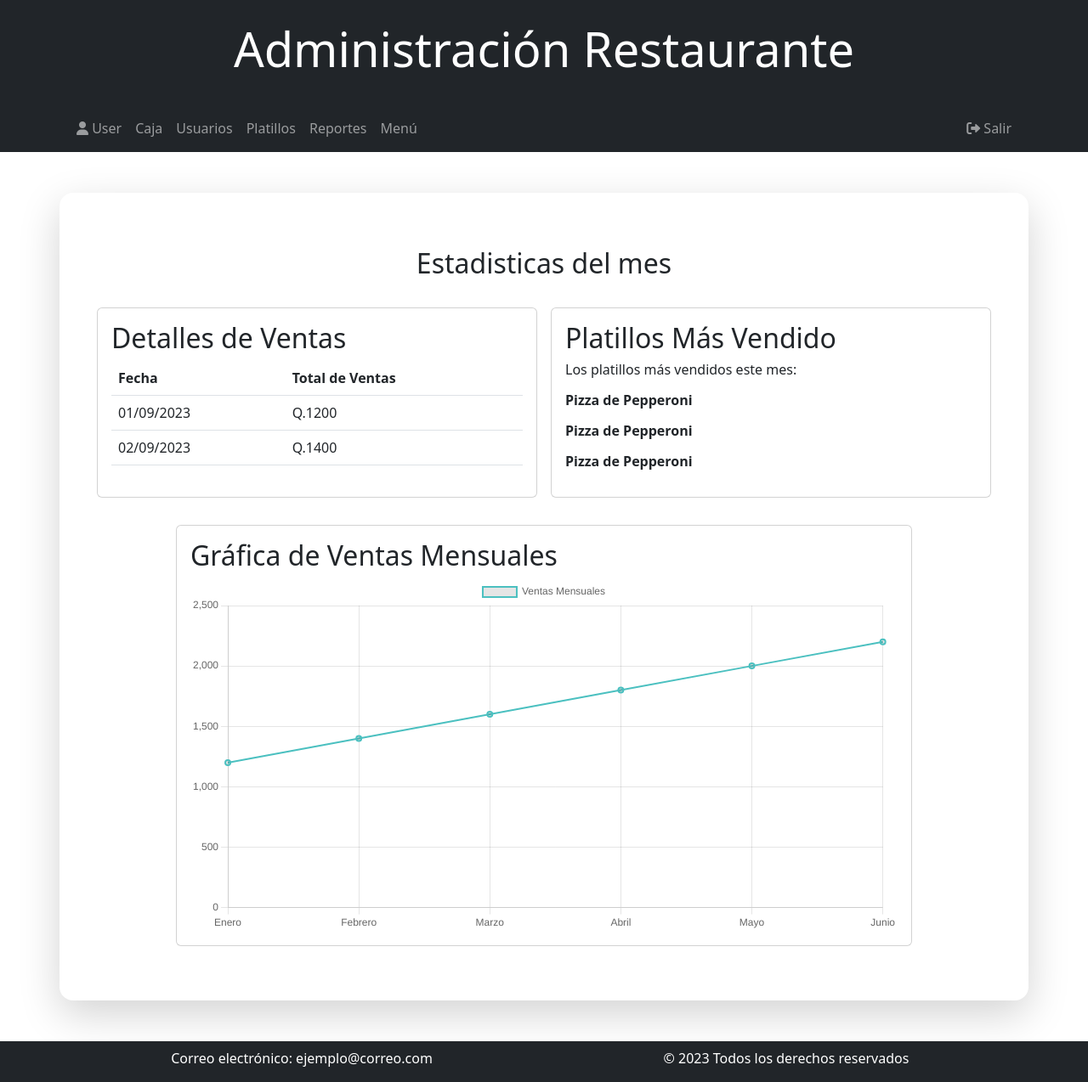
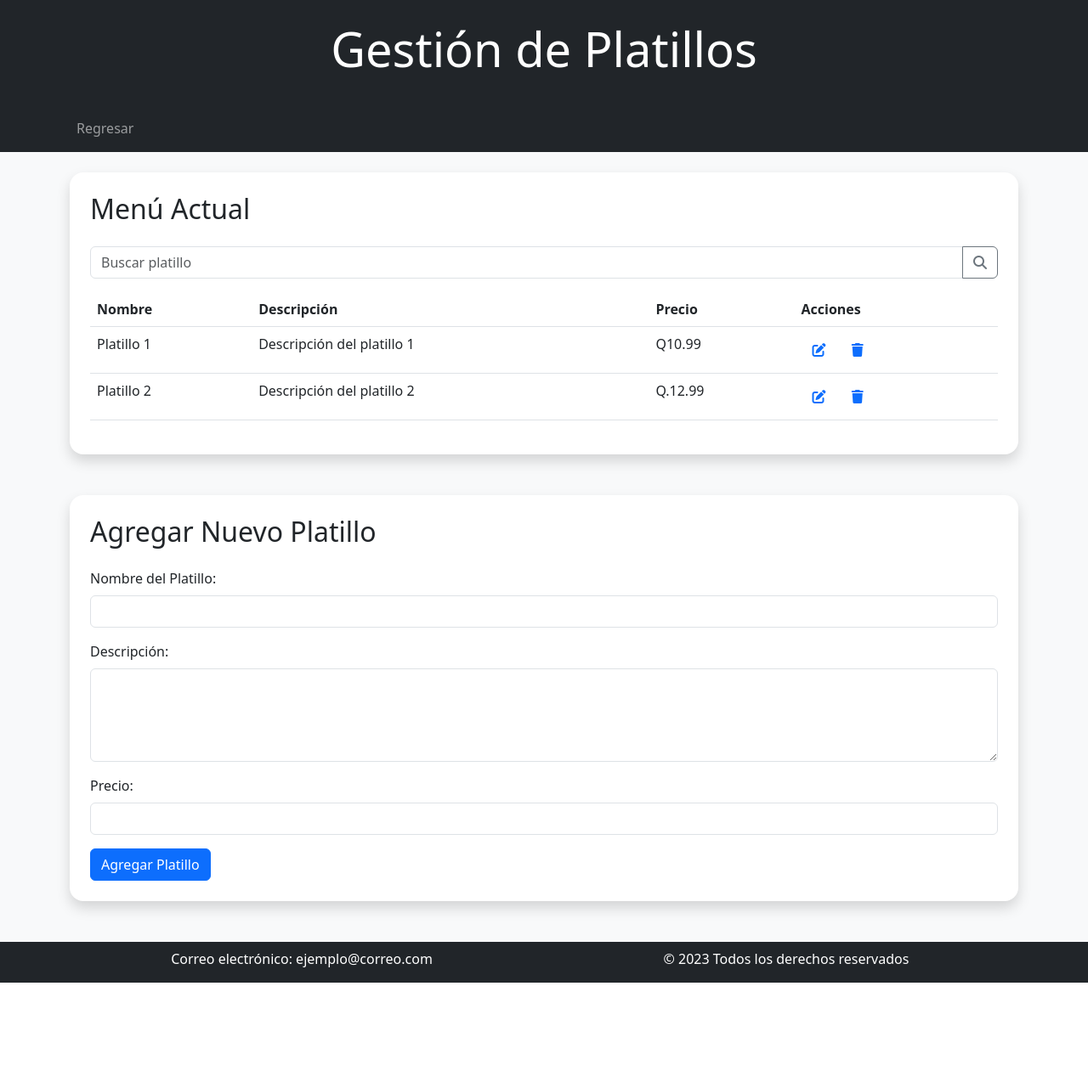
Before and after one commit to jsuhula/sistema-administrativo, a PHP site: page /views/gestion-platillos.php in a window 1280 px wide. Shown: the whole page at 85% size. After the commit the page ends 1157 px from the top, so only its background shows below. Run offline with PHP 8.4, Linux system fonts and the light colour scheme; some libraries are stand-ins or nearby versions.

Commit message:
[ADD] Modulo Gestion Platillos

```diff
--- a/views/gestion-platillos.php
+++ b/views/gestion-platillos.php
@@ -1,110 +1,105 @@
 <!DOCTYPE html>
-<html lang="es">
+<html lang="en">
 
 <head>
     <meta charset="UTF-8">
     <meta name="viewport" content="width=device-width, initial-scale=1.0">
-    <title>Administración</title>
+    <title>Gestión de Platillos</title>
     <link href="https://cdn.jsdelivr.net/npm/bootstrap@5.3.0/dist/css/bootstrap.min.css" rel="stylesheet">
-    <link rel="stylesheet" href="https://cdnjs.cloudflare.com/ajax/libs/font-awesome/6.2.0/css/all.min.css">
+    <link href="https://cdnjs.cloudflare.com/ajax/libs/font-awesome/6.2.0/css/all.min.css" rel="stylesheet">
 </head>
 
-<body>
-
+<body class="bg-light">
     <header class="bg-dark text-white text-center py-4">
-        <h1 class="display-4">Administración Restaurante</h1>
+        <h1 class="display-4">Gestión de Platillos</h1>
     </header>
 
-    <!-- Barra de navegación -->
+    <!-- Barra de navegación con estilos de Bootstrap -->
     <nav class="navbar navbar-expand-lg navbar-dark bg-dark">
         <div class="container">
-            <button class="navbar-toggler" type="button" data-bs-toggle="collapse" data-bs-target="#navbarNav"
-                aria-controls="navbarNav" aria-expanded="false" aria-label="Toggle navigation">
-                <span class="navbar-toggler-icon"></span>
-            </button>
-            <div class="collapse navbar-collapse" id="navbarNav">
             <ul class="navbar-nav">
-                    <li class="nav-item">
-                        <span class="nav-link"><i class="fas fa-user"></i> User</span>
-                    </li>
-                    <li class="nav-item">
-                        <a class="nav-link" href="#caja">Caja</a>
-                    </li>
-                    <li class="nav-item">
-                        <a class="nav-link" href="#usuarios">Usuarios</a>
-                    </li>
-                    <li class="nav-item">
-                        <a class="nav-link" href="views/gestion-platillos.php">Platillos</a>
-                    </li>
-                    <li class="nav-item">
-                        <a class="nav-link" href="#reportes">Reportes</a>
-                    </li>
-                    <li class="nav-item text-white">
-                        <a class="nav-link" href="views/menu.php">Menú</a>
-                    </li>
+                <li class="nav-item"><a class="nav-link" href="../index.php">Regresar</a></li>
             </ul>
         </div>
-            <div class="navbar-nav ml-auto">
-                <li class="nav-item">
-                    <a class="nav-link" href="#salir">
-                        <i class="fas fa-sign-out-alt"></i> Salir
-                    </a>
-                </li>
+    </nav>
+    <main class="container mt-4">
+        <section id="menu" class="bg-white rounded-4 shadow p-4">
+            <h2 class="mb-4">Menú Actual</h2>
+            <div class="input-group mb-3">
+                <input type="text" class="form-control" placeholder="Buscar platillo" aria-label="Buscar platillo"
+                    aria-describedby="button-addon2">
+                <button class="btn btn-outline-secondary" type="button" id="button-addon2">
+                    <i class="fas fa-search"></i>
+                </button>
             </div>
-        </div>
-    </nav>
-
-    <div class="container shadow-lg mt-5 mb-5 p-md-5 rounded-4">
-        <h2 class="text-center pt-3">Estadisticas del mes</h2>
-        <div class="row mt-4">
-            <div class="col-md-6 p-2">
-                <div class="card h-100">
-                    <div class="card-body">
-                        <h2 class="card-title">Detalles de Ventas</h2>
+            <div class="menu-container" style="max-height: 300px; overflow-y: auto;">
                 <table class="table">
                     <thead>
                         <tr>
-                                    <th>Fecha</th>
-                                    <th>Total de Ventas</th>
+                            <th>Nombre</th>
+                            <th>Descripción</th>
+                            <th>Precio</th>
+                            <th>Acciones</th>
                         </tr>
                     </thead>
                     <tbody>
-                                <tr>
-                                    <td>01/09/2023</td>
-                                    <td>Q.1200</td>
+                        <tr data-nombre="Platillo 1" data-descripcion="Descripción del platillo 1" data-precio="$10.99">
+                            <td>Platillo 1</td>
+                            <td>Descripción del platillo 1</td>
+                            <td>Q10.99</td>
+                            <td>
+                                <button class="btn btn-link" data-toggle="modal" data-target="#editarModal"
+                                    data-nombre="Platillo 1" data-descripcion="Descripción del platillo 1"
+                                    data-precio="$10.99">
+                                    <i class="fas fa-edit"></i>
+                                </button>
+                                <button class="btn btn-link" data-toggle="modal" data-target="#eliminarModal"
+                                    data-nombre="Platillo 1">
+                                    <i class="fas fa-trash"></i>
+                                </button>
+                            </td>
                         </tr>
-                                <tr>
-                                    <td>02/09/2023</td>
-                                    <td>Q.1400</td>
+                        <tr data-nombre="Platillo 2" data-descripcion="Descripción del platillo 2" data-precio="$12.99">
+                            <td>Platillo 2</td>
+                            <td>Descripción del platillo 2</td>
+                            <td>Q.12.99</td>
+                            <td>
+                                <button class="btn btn-link" data-toggle="modal" data-target="#editarModal"
+                                    data-nombre="Platillo 2" data-descripcion="Descripción del platillo 2"
+                                    data-precio="$12.99">
+                                    <i class="fas fa-edit"></i>
+                                </button>
+                                <button class="btn btn-link" data-toggle="modal" data-target="#eliminarModal"
+                                    data-nombre="Platillo 2">
+                                    <i class="fas fa-trash"></i>
+                                </button>
+                            </td>
                         </tr>
+
                     </tbody>
                 </table>
             </div>
+
+        </section>
+        <section id="agregar" class="bg-white rounded-4 shadow mt-5 mb-5 p-4 ">
+            <h2 class="mb-4">Agregar Nuevo Platillo</h2>
+            <form>
+                <div class="mb-3">
+                    <label for="nombre" class="form-label">Nombre del Platillo:</label>
+                    <input type="text" class="form-control" id="nombre" required>
                 </div>
+                <div class="mb-3">
+                    <label for="descripcion" class="form-label">Descripción:</label>
+                    <textarea class="form-control" id="descripcion" rows="4" required></textarea>
                 </div>
-            <div class="col-md-6 p-2">
-                <div class="card h-100">
-                    <div class="card-body lh-sm">
-                        <h2 class="card-title">Platillos Más Vendido</h2>
-                        <p>Los platillos más vendidos este mes:</p>
-                        <p><strong>Pizza de Pepperoni</strong></p>
-                        <p><strong>Pizza de Pepperoni</strong></p>
-                        <p><strong>Pizza de Pepperoni</strong></p>
+                <div class="mb-3">
+                    <label for="precio" class="form-label">Precio:</label>
+                    <input type="number" class="form-control" id="precio" required>
                 </div>
-                </div>
-            </div>
-        </div>
-        <div class="row mt-4 justify-content-center">
-            <div class="col-md-10 pb-3">
-                <div class="card">
-                    <div class="card-body">
-                        <h2 class="card-title">Gráfica de Ventas Mensuales</h2>
-                        <canvas id="ventasMensuales"></canvas>
-                    </div>
-                </div>
-            </div>
-        </div>
-    </div>
+                <button type="submit" class="btn btn-primary">Agregar Platillo</button>
+            </form>
+        </section>
+    </main>
     <footer class="bg-dark text-white text-center">
         <div class="container">
             <div class="row">
@@ -120,33 +115,9 @@
 </body>
 
 </html>
-
-<script src="https://cdn.jsdelivr.net/npm/bootstrap@5.3.0/dist/js/bootstrap.min.js"></script>
-<script src="https://cdn.jsdelivr.net/npm/chart.js@3.7.0/dist/chart.min.js"></script>
-
-<!-- Configura la gráfica de ventas mensuales -->
+<script src="https://code.jquery.com/jquery-3.6.0.min.js"></script>
+<script src="https://unpkg.com/@popperjs/core@2"></script>
 <script>
-    var ctx = document.getElementById('ventasMensuales').getContext('2d');
-    var myChart = new Chart(ctx, {
-        type: 'line',
-        data: {
-            labels: ['Enero', 'Febrero', 'Marzo', 'Abril', 'Mayo', 'Junio'],
-            datasets: [{
-                label: 'Ventas Mensuales',
-                data: [1200, 1400, 1600, 1800, 2000, 2200],
-                fill: false,
-                borderColor: 'rgba(75, 192, 192, 1)',
-                borderWidth: 2
-            }]
-        },
-        options: {
-            scales: {
-                y: {
-                    beginAtZero: true
-                }
-            }
-        }
-    });
     document.addEventListener('DOMContentLoaded', function () {
         const navbar = document.querySelector('.navbar');
         const header = document.querySelector('header');
```
Lines whose indentation alone changed are shown as unchanged.
